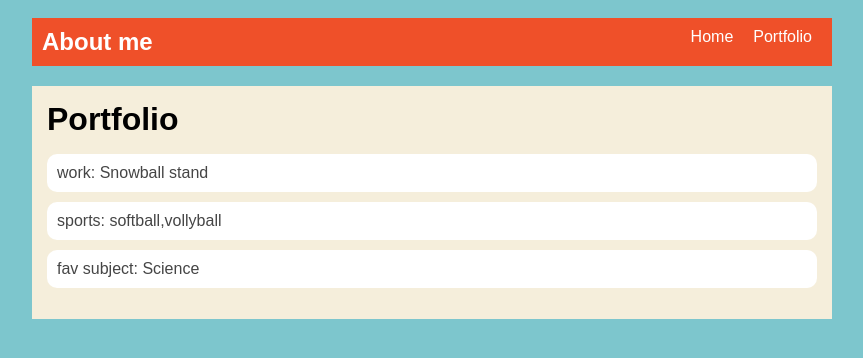
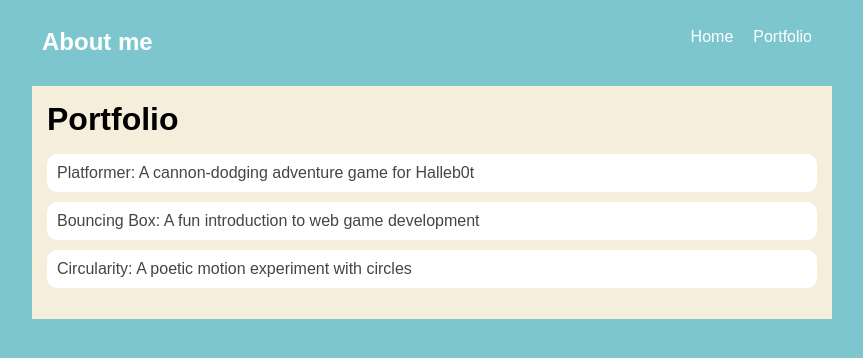
Before and after one commit to browniego30/browniego30.github.io, a plain HTML site: page portfolio.html in a window 1280 px wide. Shown: the whole page, without its empty margins (208-1071 px from the left). Drawn offline with Linux system fonts and the light colour scheme.

```diff
--- a/portfolio.html
+++ b/portfolio.html
@@ -23,13 +23,13 @@
     <h1>Portfolio</h1>
     <ul id="portfolio">
 <li>
-  <a href="fsd-projects/platformer/">work: Snowball stand</a>
+  <a href="fsd-projects/platformer/">Platformer: A cannon-dodging adventure game for Halleb0t</a>
 </li>
 <li>
-  <a href="fsd-projects/bouncing-box/">sports: softball,vollyball </a>
+  <a href="fsd-projects/bouncing-box/">Bouncing Box: A fun introduction to web game development </a>
 </li>
 <li>
-  <a href="fsd-projects/circularity/">fav subject: Science </a>
+  <a href="fsd-projects/circularity/">Circularity: A poetic motion experiment with circles </a>
 </li>
     </ul>
   </div>
--- a/style.css
+++ b/style.css
@@ -12,7 +12,7 @@
 
 /* navigation menu */
 nav {
-    background: rgb(239, 80, 41);
+    background: rgb(214, 58, 84) (239, 80, 41);
     margin: 0 auto;
     display: flex;
     padding: 10px;
```
